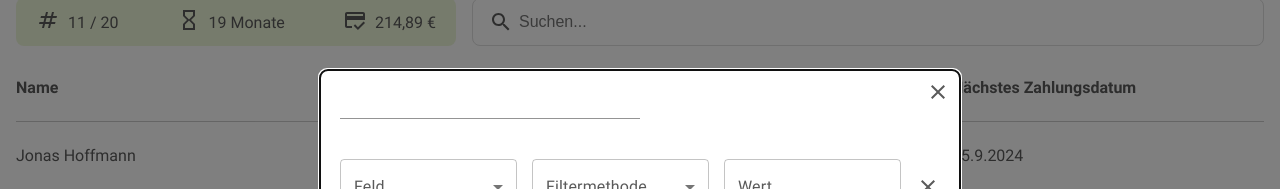
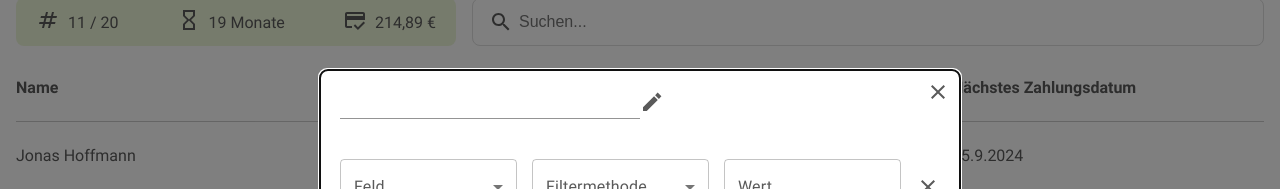
Before and after one commit to claraw-19/plus, a Next.js app: page / in a window 1280 px wide. Both pictures are taken after a click on the icon 48 px from the left and 143 px from the top of the page. Shown: the part 191-380 px from the top of the page. Built offline with nearby package versions, Linux system fonts and the light colour scheme.

Commit message:
style view name input

```diff
--- a/components/Plus/Filter.jsx
+++ b/components/Plus/Filter.jsx
@@ -11,6 +11,7 @@ import SaveButton from "@/components/common/buttons/PrimaryButton";
 import { Menu, MenuItem } from "@mui/material";
 import { v4 as uuidv4 } from "uuid";
 import { useContext } from "react";
+import EditSharpIcon from "@mui/icons-material/EditSharp";
 
 export default function Filter({
   filters,
@@ -181,6 +182,7 @@ export default function Filter({
 
       <Modal open={isPopupOpen} onClose={handleClosePopup}>
         <Styled.ModalContent>
+          <Styled.InputContainer>
             <Input
               label="Ansicht"
               variant="outlined"
@@ -194,6 +196,12 @@ export default function Filter({
                 fontFamily: theme.typography.fontFamily.regular,
               }}
             />
+            <EditSharpIcon
+              style={{
+                color: "#5a5a5a",
+              }}
+            />
+          </Styled.InputContainer>
 
           {filters.map((filter, index) => (
             <FilterContainer
@@ -216,6 +224,10 @@ export default function Filter({
 }
 
 const Styled = {
+  InputContainer: styled.div`
+    display: flex;
+  `,
+
   PlaylistAddIcon: styled(PlaylistAddIcon)`
     font-size: 2rem;
     padding: 10px;
```
Lines whose indentation alone changed are shown as unchanged.
